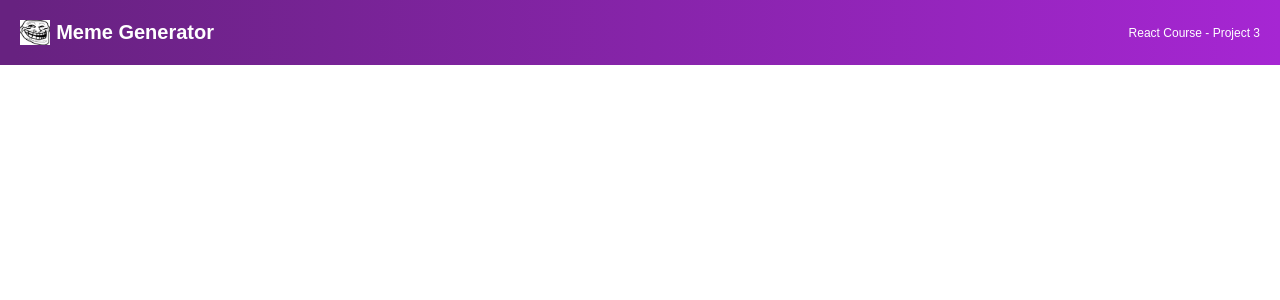
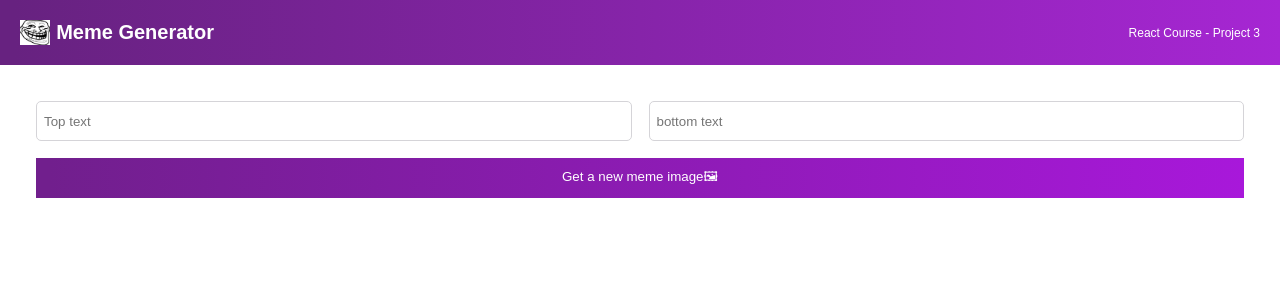
Before and after one commit to lisa1501/react_course, a React (Create React App) app in the folder build-a-meme-generator/: page / in a window 1280 px wide. Shown: the top 300 px of the page. Built offline with nearby package versions, Linux system fonts and the light colour scheme.

Commit message:
MEme Genarator : Form

```diff
--- a/build-a-meme-generator/src/App.js
+++ b/build-a-meme-generator/src/App.js
@@ -1,11 +1,13 @@
 import logo from './logo.svg';
 import './App.css';
 import Header from "./Components/Header"
+import Meme from './Components/Meme';
 
 function App() {
   return (
     <div>
         <Header />
+        <Meme />
 
     </div>
 
--- /dev/null
+++ b/build-a-meme-generator/src/Components/Meme.css
@@ -0,0 +1,24 @@
+main {
+    padding: 36px;
+}
+.form {
+    display: grid;
+    grid-template: 40px 40px/ 1fr 1fr;
+    gap: 17px;
+}
+
+.form--inputs {
+    font-family: "Karla", sans-serif;
+    border-radius: 5px;
+    border: 1px solid #D5D4D8;
+    text-indent: 5px;
+}
+
+.form--button {
+    grid-column: 1 / -1;
+    font-family: "Karla", sans-serif;
+    background: linear-gradient(90.41deg, #711F8D 1.14%, #A818DA 100%);
+    color: white;
+    border: none;
+    cursor: pointer;
+}
--- /dev/null
+++ b/build-a-meme-generator/src/Components/Meme.js
@@ -0,0 +1,26 @@
+import React from "react";
+import "./Meme.css"
+
+
+function Meme() {
+    return (
+        <main>
+            <form className="form">
+                <input
+                    type="text"
+                    placeholder="Top text"
+                    className="form--inputs"
+                />
+                <input
+                    type="text"
+                    placeholder="bottom text"
+                    className="form--inputs"
+                />
+                <button className="form--button">Get a new meme image🖼</button>
+            </form>
+        </main>
+
+
+    )
+}
+export default Meme;
```
